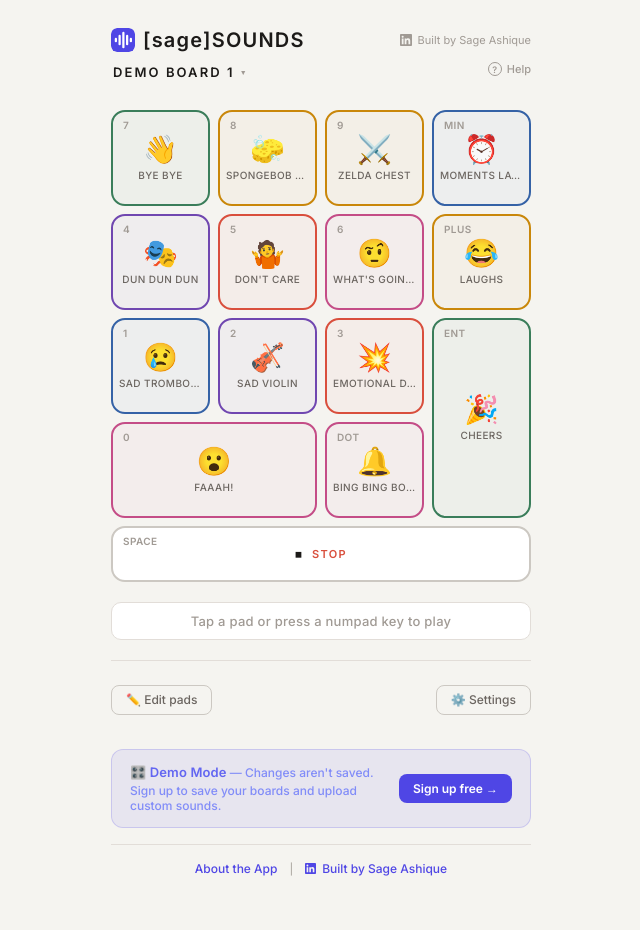
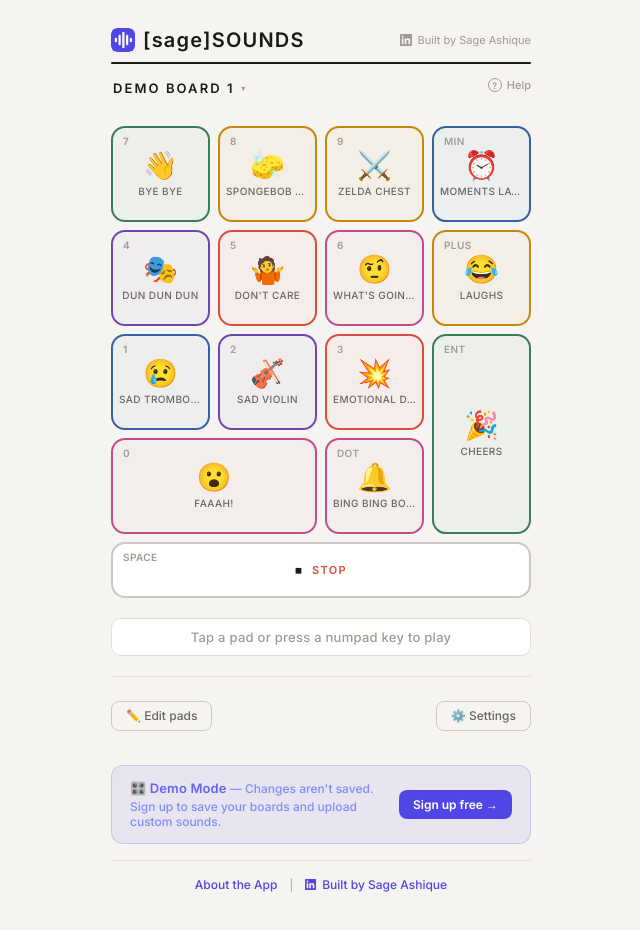
Before and after one commit to sageashique/my-soundboard, a Next.js app: page /demo in a window 1280 px wide. Shown: the top 930 px of the page, without its empty margins (319-959 px from the left). Built offline with nearby package versions, Linux system fonts and the light colour scheme.

Commit message:
Add bold divider to demo header to match user mode

```diff
--- a/src/components/DemoSoundboard.tsx
+++ b/src/components/DemoSoundboard.tsx
@@ -310,7 +310,10 @@ export default function DemoSoundboard() {
             </a>
           </div>
 
-          {/* Row 2: Board switcher + Help (no bold divider) */}
+          {/* Bold divider — matches user mode */}
+          <div className="sb-title-divider" />
+
+          {/* Row 2: Board switcher + Help */}
           <div className="top-meta-row">
             <div className="board-switcher" ref={boardSwitcherRef}>
               <button
```
